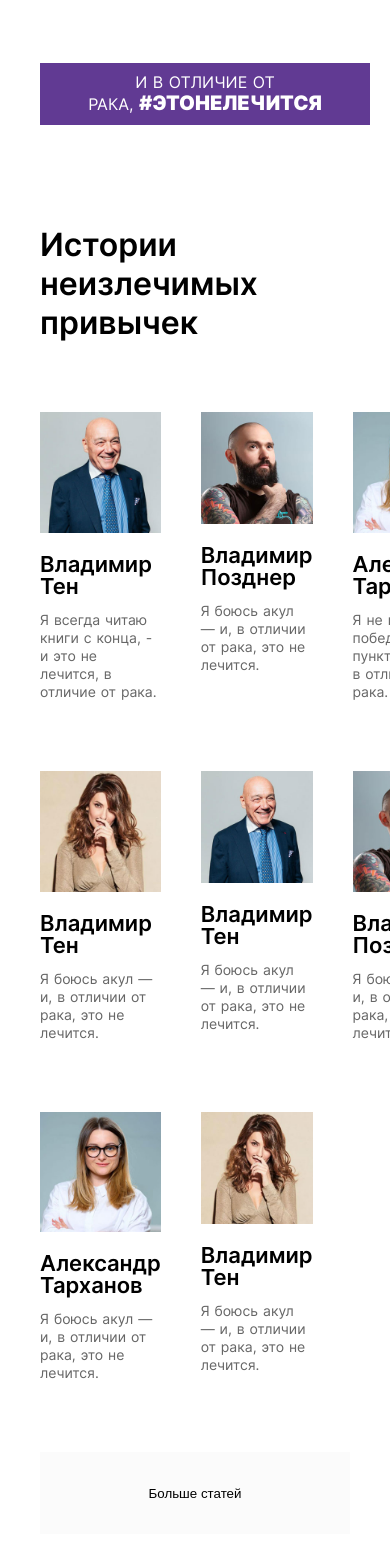
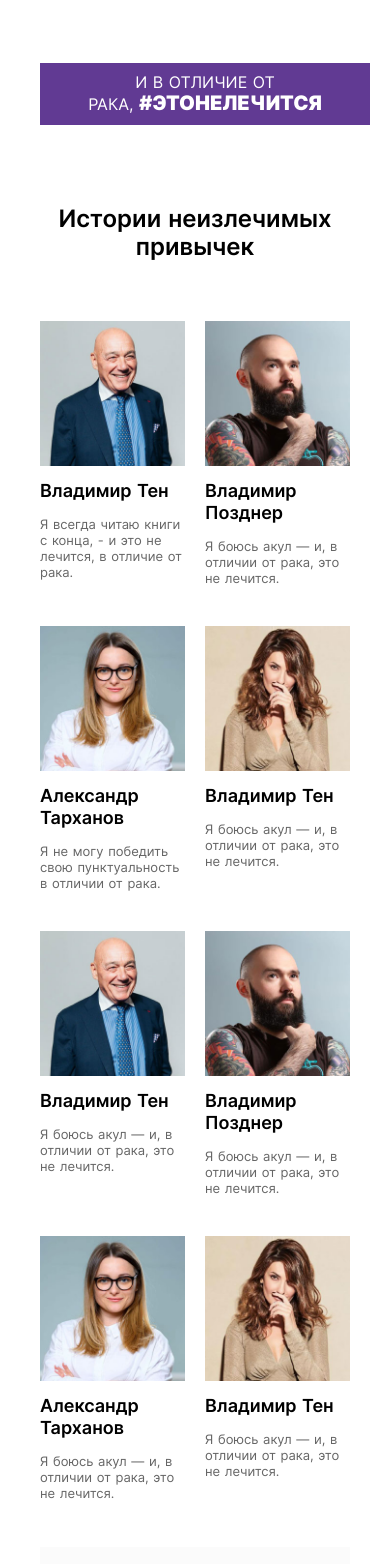
Before and after one commit to ospas312/project_raklechitsa, a Nuxt app: page / in a window 390 px wide. Shown: the part 1080-2644 px from the top of the page. Built offline with nearby package versions, Linux system fonts and the light colour scheme.

Commit message:
adaptive for stories and search

```diff
--- a/components/Stories.vue
+++ b/components/Stories.vue
@@ -60,15 +60,61 @@ export default {
 .stories {
   padding: 100px 0;
 }
+@media screen and (max-width: 1280px) {
+  .stories {
+    padding: 90px 0;
+  }
+}
+
+@media screen and (max-width: 1024px) {
+  .stories {
+    padding: 80px 0;
+  }
+}
+
+@media screen and (max-width: 320px) {
+  .stories {
+    padding: 50px 0;
+  }
+}
+
 .stories__container {
   display: grid;
   grid-template-columns: 1fr 1fr 1fr 1fr;
   column-gap: 40px;
   row-gap: 70px;
 }
+
+@media screen and (max-width: 1280px) {
+  .stories__container {
+    column-gap: 40px;
+    row-gap: 60px;
+  }
+}
+
+@media screen and (max-width: 1024px) {
+  .stories__container {
+    column-gap: 30px;
+    row-gap: 46px;
+  }
+}
 @media screen and (max-width: 768px) {
   .stories__container {
     grid-template-columns: 1fr 1fr 1fr;
+    column-gap: 20px;
+    row-gap: 40px;
+  }
+}
+@media screen and (max-width: 600px) {
+  .stories__container {
+    grid-template-columns: 1fr 1fr;
+  }
+}
+@media screen and (max-width: 320px) {
+  .stories__container {
+    grid-template-columns: 1fr;
+    column-gap: 20px;
+    row-gap: 30px;
   }
 }
 .stories__title {
@@ -78,7 +124,37 @@ export default {
   font-style: normal;
   font-weight: 600;
   font-size: 32px;
+  line-height: 36px;
   color: #000000;
+}
+@media screen and (max-width: 1280px) {
+  .stories__title {
+    margin: 0 0 60px 0;
+    font-size: 28px;
+    line-height: 32px;
+  }
+}
+
+@media screen and (max-width: 1024px) {
+  .stories__title {
+    margin: 0 0 46px 0;
+    font-size: 24px;
+    line-height: 28px;
+  }
+}
+@media screen and (max-width: 768px) {
+  .stories__title {
+    margin: 0 auto 60px;
+    text-align: center;
+  }
+}
+
+@media screen and (max-width: 320px) {
+  .stories__title {
+    margin: 0 auto 40px;
+    font-size: 18px;
+    line-height: 21px;
+  }
 }
 .stories__button-more {
   width: 100%;
@@ -88,6 +164,22 @@ export default {
   border: 0;
   outline: none;
 }
+@media screen and (max-width: 1280px) {
+  .stories__button-more {
+    margin: 60px auto 0px;
+    min-height: 78px;
+  }
+}
+
+@media screen and (max-width: 1024px) {
+  .stories__button-more {
+    margin: 46px auto 0px;
+    min-height: 50px;
+    font-size: 13px;
+    line-height: 20px;
+  }
+}
+
 .stories__button-more:hover {
   cursor: pointer;
 }
--- a/components/ui/StoriesNav.vue
+++ b/components/ui/StoriesNav.vue
@@ -74,6 +74,20 @@ export default {
   outline: none;
   background-color: #fbfbfb;
 }
+@media screen and (max-width: 1280px) {
+  .stories-nav__button {
+    width: 56px;
+    height: 56px;
+  }
+}
+@media screen and (max-width: 1024px) {
+  .stories-nav__button {
+    width: 50px;
+    height: 50px;
+    font-size: 15px;
+    line-height: 18px;
+  }
+}
 .stories-nav__button_active {
   background-color: #f4f4f4;
 }
--- a/components/ui/Story.vue
+++ b/components/ui/Story.vue
@@ -44,6 +44,12 @@ export default {
   object-fit: contain;
   margin-bottom: 20px;
 }
+
+@media screen and (max-width: 1024px) {
+  .story__image {
+    margin-bottom: 14px;
+  }
+}
 .story__image:hover {
   cursor: pointer;
 }
@@ -57,6 +63,14 @@ export default {
   color: #000000;
   margin: 0 0 14px 0;
 }
+
+@media screen and (max-width: 1024px) {
+  .story__title {
+    font-size: 18px;
+    line-height: 22px;
+  }
+}
+
 .story__quote {
   max-width: 250px;
   font-family: Inter;
@@ -67,14 +81,10 @@ export default {
   color: #666666;
   margin: 0;
 }
-
-/* попробуем закрыть вопрос модификаторами к кажому элементу для страницы с детальной информацией истории */
-
-.story__image-detail {
-  width: 580px;
-  height: auto;
-  object-fit: contain;
-}
-.story__title-detail {
+@media screen and (max-width: 1024px) {
+  .story__quote {
+    font-size: 13px;
+    line-height: 16px;
+  }
 }
 </style>
--- a/pages/stories/index.vue
+++ b/pages/stories/index.vue
@@ -105,24 +105,37 @@ export default {
   -webkit-font-smoothing: antialiased;
   box-sizing: border-box;
 }
-.stories__container {
-  display: grid;
-  grid-template-columns: 1fr 1fr 1fr 1fr;
-  column-gap: 40px;
-  row-gap: 70px;
-  margin-top: 60px;
-}
 
 .stories__search-container {
   margin: 60px 0 70px;
-  display: flex;
+  display: grid;
+  grid-template-columns: 1fr 226px;
+  grid-template-rows: 52px;
+  column-gap: 20px;
+}
+@media screen and (max-width: 1280px) {
+  .stories__search-container {
+    grid-template-rows: 48px;
+  }
 }
 
+@media screen and (max-width: 1024px) {
+  .stories__search-container {
+    grid-template-columns: 1fr 208px;
+    grid-template-rows: 46px;
+  }
+}
+
+@media screen and (max-width: 600px) {
+  .stories__search-container {
+    grid-template-columns: 1fr 48px;
+    column-gap: 6px;
+  }
+}
 .stories__search-input {
-  width: 1074px;
+  width: 100%;
   box-sizing: border-box;
   border: 1px solid #e8e8e8;
-  min-height: 52px;
   padding: 0 15px;
   font-style: normal;
   font-weight: normal;
@@ -131,31 +144,19 @@ export default {
 }
 
 .stories__search-button {
-  width: 226px;
-  min-height: 52px;
+  width: 100%;
   background-color: #613a93;
   color: white;
   font-weight: 500;
   font-size: 16px;
   line-height: 19px;
   text-align: center;
-  margin-left: 20px;
-}
-
-.stories__search-button:hover {
-  opacity: 0.9;
-  transition: opacity 0.3s ease;
-}
-
-@media screen and (max-width: 768px) {
-  .stories__container {
-    grid-template-columns: 1fr 1fr 1fr;
-  }
+  border: none;
 }
 
 @media screen and (max-width: 600px) {
   .stories__search-button {
-    width: 48px;
+    width: 100%;
     color: transparent;
     background-image: url('/search.svg');
     background-repeat: no-repeat;
@@ -163,7 +164,53 @@ export default {
     background-position: center;
   }
 }
+.stories__search-button:hover {
+  opacity: 0.9;
+  transition: opacity 0.3s ease;
+}
+.stories__container {
+  display: grid;
+  grid-template-columns: 1fr 1fr 1fr 1fr;
+  column-gap: 40px;
+  row-gap: 70px;
+}
 
+@media screen and (max-width: 1280px) {
+  .stories__container {
+    column-gap: 40px;
+    row-gap: 60px;
+  }
+}
+
+@media screen and (max-width: 1024px) {
+  .stories__container {
+    column-gap: 30px;
+    row-gap: 46px;
+  }
+}
+@media screen and (max-width: 768px) {
+  .stories__container {
+    grid-template-columns: 1fr 1fr 1fr;
+    column-gap: 20px;
+    row-gap: 40px;
+  }
+}
+
+@media screen and (max-width: 600px) {
+  .stories__container {
+    grid-template-columns: 1fr 1fr;
+    column-gap: 20px;
+    row-gap: 40px;
+  }
+}
+
+@media screen and (max-width: 320px) {
+  .stories__container {
+    grid-template-columns: 1fr;
+    column-gap: 20px;
+    row-gap: 30px;
+  }
+}
 .stories__title {
   margin: 0 0 70px 0;
   max-width: 413px;
@@ -171,6 +218,36 @@ export default {
   font-style: normal;
   font-weight: 600;
   font-size: 32px;
+  line-height: 36px;
   color: #000000;
 }
+@media screen and (max-width: 1280px) {
+  .stories__title {
+    margin: 0 0 60px 0;
+    font-size: 28px;
+    line-height: 32px;
+  }
+}
+
+@media screen and (max-width: 1024px) {
+  .stories__title {
+    margin: 0 0 46px 0;
+    font-size: 24px;
+    line-height: 28px;
+  }
+}
+@media screen and (max-width: 768px) {
+  .stories__title {
+    margin: 0 auto 60px;
+    text-align: center;
+  }
+}
+
+@media screen and (max-width: 320px) {
+  .stories__title {
+    margin: 0 auto 40px;
+    font-size: 18px;
+    line-height: 21px;
+  }
+}
 </style>
```
